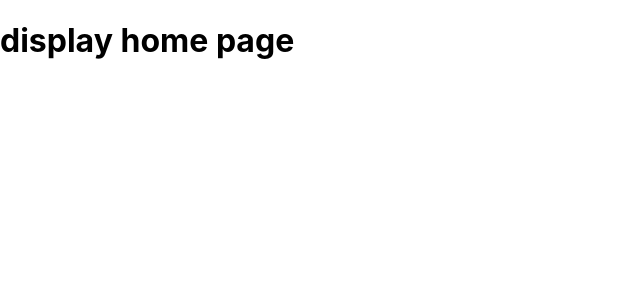
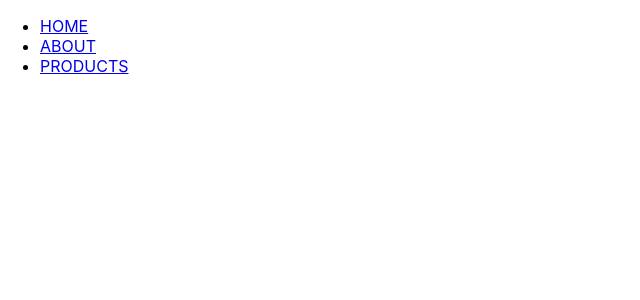
Before and after one commit to Meghna-GL/Assessment-2, a React (Create React App) app: page / in a window 1280 px wide. Shown: the top 300 px of the page, without its empty margins (0-640 px from the left). Built offline with nearby package versions, Linux system fonts and the light colour scheme.

Commit message:
fix: Add static navbar, shared layout, active class, and
...replaced anchor tag with NavLink, it is also responsible for active class, shared layout using Outlet

```diff
--- a/src/components/dashBoard.js/Header.js
+++ b/src/components/dashBoard.js/Header.js
@@ -1,10 +1,29 @@
-import React from 'react'
+import { NavLink } from "react-router-dom"
 
 const Header = () => {
   return (
-   <h1>
-    display header page
-   </h1>
+   <>
+    <header>
+
+            <nav>
+                <ul>
+
+                    <li>
+                        <NavLink to='/'>HOME</NavLink>
+                    </li>
+                    <li>
+                        <NavLink to='/about'>ABOUT</NavLink>
+                    </li>
+                    <li>
+                        <NavLink to='/products'>PRODUCTS</NavLink>
+                    </li>
+                </ul>
+            </nav>
+
+
+        </header>
+
+   </>
   )
 }
 
--- a/src/components/dashBoard.js/Home.js
+++ b/src/components/dashBoard.js/Home.js
@@ -1,11 +1,12 @@
 import React from 'react'
+import { Outlet } from 'react-router-dom'
+import Header from './Header'
 
 const Home = () => {
   return (
     <>
-    <h1>
-        display home page
-    </h1>
+   <Header></Header>
+   <Outlet></Outlet>
     </>
   )
 }
```
